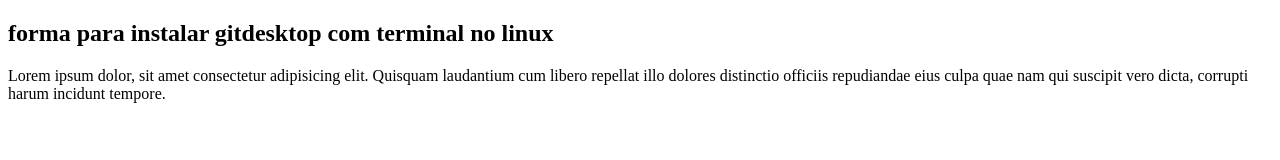
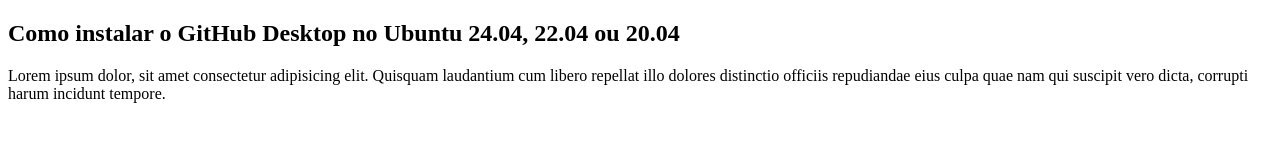
Before and after one commit to Luciano47/teste-com-git-no-linux, a plain HTML site: page documento/index.html in a window 1280 px wide. Drawn offline with Linux system fonts and the light colour scheme.

Commit message:
acerto de leitura
começo do sait

```diff
--- a/documento/index.html
+++ b/documento/index.html
@@ -6,7 +6,7 @@
     <title>gitdesktop</title>
 </head>
 <body>
-<h2>forma para instalar gitdesktop com terminal no linux</h2>
+<h2>Como instalar o GitHub Desktop no Ubuntu 24.04, 22.04 ou 20.04</h2>
 <p>Lorem ipsum dolor, sit amet consectetur adipisicing elit. Quisquam laudantium cum libero repellat illo dolores distinctio officiis repudiandae eius culpa quae nam qui suscipit vero dicta, corrupti harum incidunt tempore.</p>
 
 </body>
```
